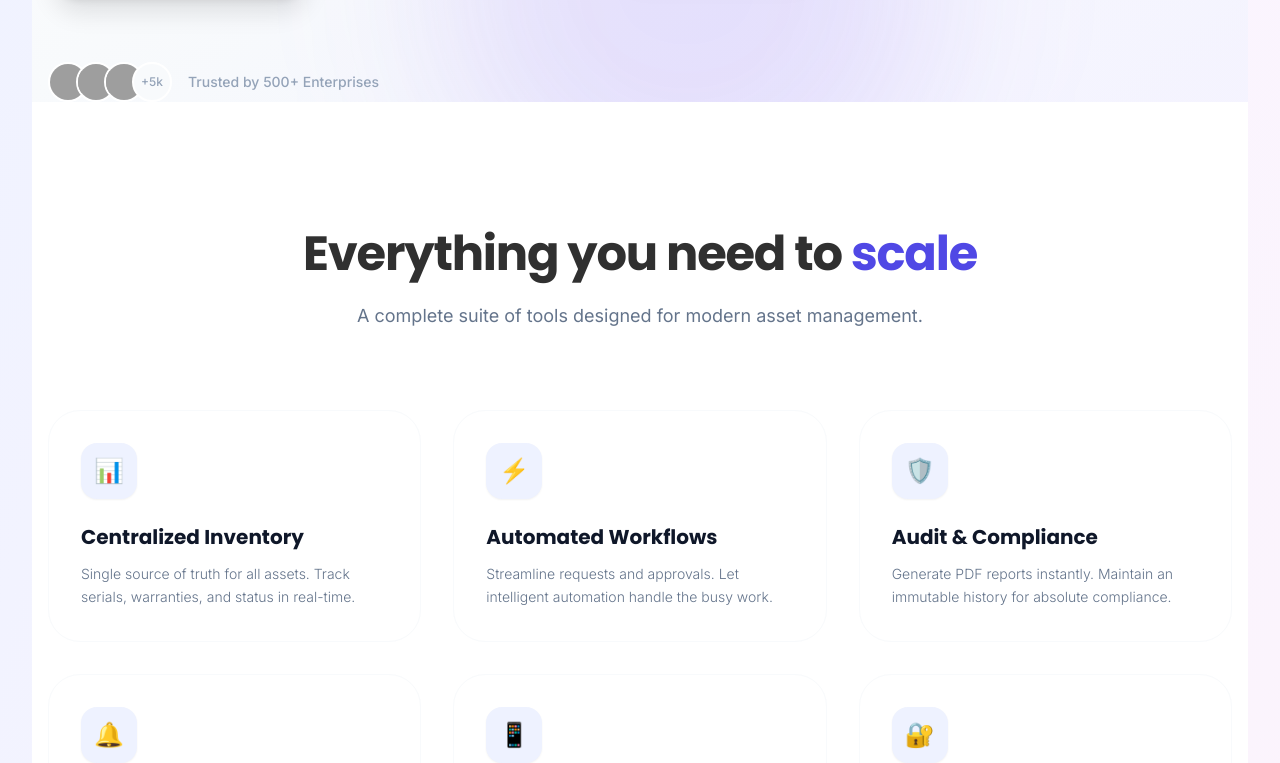
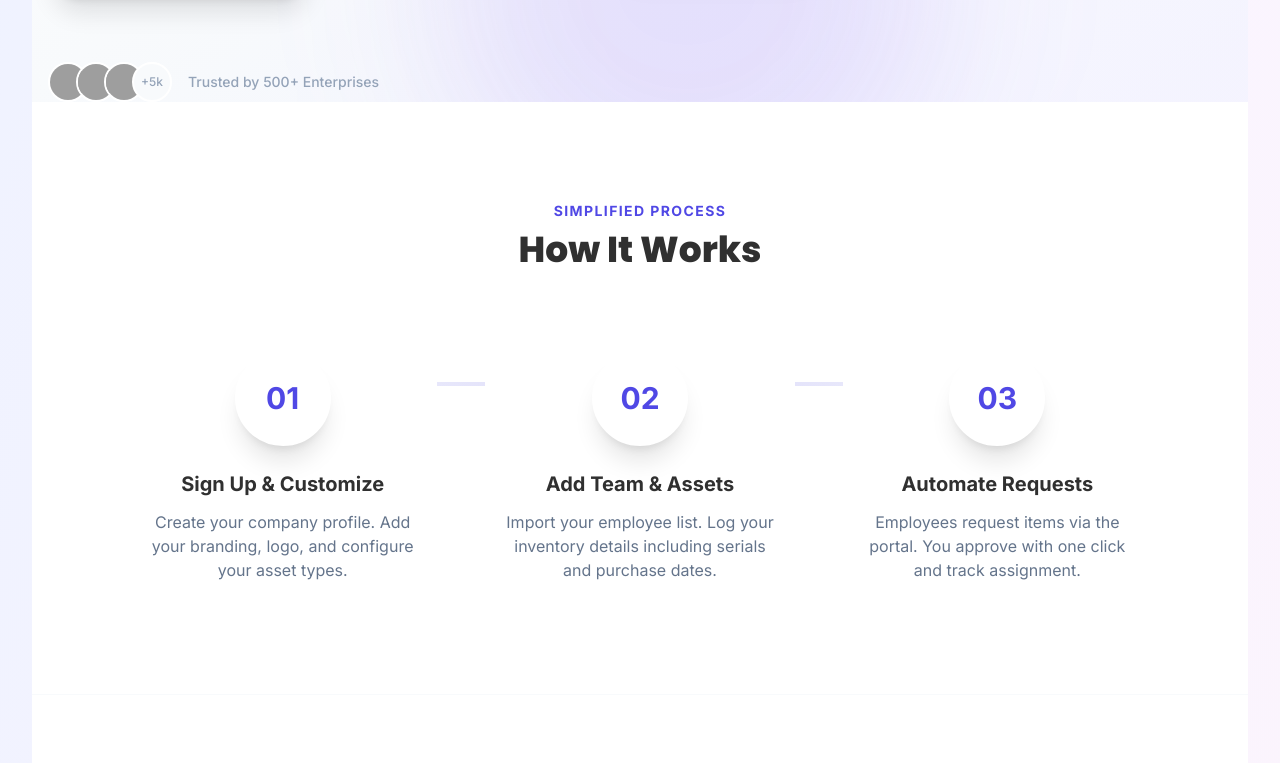
Before and after one commit to cs-rajat/Asset-Verse-Client, a React (Vite) app: page / in a window 1280 px wide. Shown: the part 797-1560 px from the top of the page. Built offline with nearby package versions, Linux system fonts and the light colour scheme; no server answers; grey boxes are pictures that could not be loaded.

Commit message:
extra section added

```diff
--- a/src/components/Footer.jsx
+++ b/src/components/Footer.jsx
@@ -45,10 +45,10 @@ export default function Footer() {
                                 📧 <a href="mailto:support@assetverse.com" className="hover:text-primary">support@assetverse.com</a>
                             </p>
                             <p className="flex items-center gap-2">
-                                📞 <a href="tel:+15550123456" className="hover:text-primary">+1 (555) 012-3456</a>
+                                📞 <a href="tel:+8801710440718" className="hover:text-primary">01710440718</a>
                             </p>
                             <p className="flex items-center gap-2">
-                                📍 123 Corporate Blvd, Tech City
+                                📍 Dhaka Bangladesh
                             </p>
                         </div>
                     </div>
--- a/src/pages/Home.jsx
+++ b/src/pages/Home.jsx
@@ -6,6 +6,7 @@ import API from '../api/api';
 
 export default function Home() {
   const [packages, setPackages] = useState([]);
+  const [activeFaq, setActiveFaq] = useState(null);
 
   React.useEffect(() => {
     API.get('/public/packages')
@@ -22,6 +23,10 @@ export default function Home() {
     hidden: { y: 20, opacity: 0 },
     visible: { y: 0, opacity: 1, transition: { duration: 0.5, ease: "easeOut" } }
   };
+
+  const toggleFaq = (index) => {
+    setActiveFaq(activeFaq === index ? null : index);
+  }
 
   return (
     <div className="flex flex-col font-sans overflow-x-hidden">
@@ -78,7 +83,7 @@ export default function Home() {
             </motion.div>
           </motion.div>
 
-          {/* Hero Visual with Framer Motion */}
+          {/* Hero Visual */}
           <motion.div
             initial={{ opacity: 0, x: 50, rotateY: -10 }}
             animate={{ opacity: 1, x: 0, rotateY: 0 }}
@@ -86,7 +91,6 @@ export default function Home() {
             className="relative hidden lg:block perspective-1000"
           >
             <div className="relative z-20 bg-white/40 backdrop-blur-xl border border-white/50 rounded-[2.5rem] shadow-2xl p-6 transform transition-transform duration-500 hover:rotate-0">
-              <div className="absolute inset-0 bg-gradient-to-br from-white/40 to-transparent rounded-[2.5rem] pointer-events-none"></div>
               {/* Mock UI Content */}
               <div className="bg-white rounded-3xl overflow-hidden shadow-inner h-[400px] flex flex-col">
                 <div className="h-16 border-b flex items-center px-6 justify-between bg-slate-50">
@@ -98,6 +102,7 @@ export default function Home() {
                   <div className="text-xs font-semibold text-slate-400 uppercase tracking-wider">Asset Verse Dashboard</div>
                 </div>
                 <div className="p-6 flex-1 bg-slate-50/50">
+                  {/* ... UI Content ... */}
                   <div className="flex gap-4 mb-6">
                     <div className="w-1/3 h-24 rounded-2xl bg-indigo-50 border border-indigo-100 p-4">
                       <div className="text-indigo-600 font-bold text-2xl">124</div>
@@ -140,7 +145,6 @@ export default function Home() {
                 </div>
               </div>
             </motion.div>
-
             <motion.div
               initial={{ y: 20, opacity: 0 }}
               animate={{ y: 0, opacity: 1 }}
@@ -158,6 +162,36 @@ export default function Home() {
           </motion.div>
         </div>
       </section>
+
+      {/* How It Works Section (NEW) */}
+      <section className="py-24 bg-base-100 border-b border-base-200">
+        <div className="container mx-auto px-4">
+          <div className="text-center mb-16">
+            <span className="text-sm font-bold tracking-widest text-primary uppercase">Simplified Process</span>
+            <h2 className="text-4xl font-black font-heading mt-2">How It Works</h2>
+          </div>
+
+          <div className="grid md:grid-cols-3 gap-12 relative max-w-5xl mx-auto">
+            {/* Connecting Line */}
+            <div className="hidden md:block absolute top-12 left-0 right-0 h-1 bg-gradient-to-r from-base-200 via-primary/20 to-base-200 -z-0"></div>
+
+            {[
+              { step: "01", title: "Sign Up & Customize", desc: "Create your company profile. Add your branding, logo, and configure your asset types." },
+              { step: "02", title: "Add Team & Assets", desc: "Import your employee list. Log your inventory details including serials and purchase dates." },
+              { step: "03", title: "Automate Requests", desc: "Employees request items via the portal. You approve with one click and track assignment." }
+            ].map((item, i) => (
+              <div key={i} className="relative z-10 bg-base-100 p-4 text-center">
+                <div className="w-24 h-24 mx-auto rounded-full bg-white shadow-xl border-4 border-base-100 flex items-center justify-center text-3xl font-black text-primary mb-6">
+                  {item.step}
+                </div>
+                <h3 className="text-xl font-bold mb-3">{item.title}</h3>
+                <p className="text-slate-500">{item.desc}</p>
+              </div>
+            ))}
+          </div>
+        </div>
+      </section>
+
 
       {/* Features Showcase Section */}
       <section className="py-32 bg-base-100 relative">
@@ -335,9 +369,38 @@ export default function Home() {
         </div>
       </section>
 
-      {/* CTA Section */}
-      <section className="py-32 bg-white text-center">
-        <div className="container mx-auto px-4">
+      {/* FAQ Section (NEW) */}
+      <section className="py-24 bg-white">
+        <div className="container mx-auto px-4 max-w-3xl">
+          <div className="text-center mb-12">
+            <h2 className="text-3xl font-bold font-heading">Frequently Asked Questions</h2>
+          </div>
+
+          <div className="space-y-4">
+            {[
+              { q: "Is there a free trial?", a: "Yes! All new companies can sign up for the Basic plan's free trial features to test the platform." },
+              { q: "Can I upgrade my package later?", a: "Absolutely. You can upgrade from the HR Dashboard at any time instantly." },
+              { q: "Is my data secure?", a: "We use banking-grade encryption and strict access controls to ensure your asset data is completely safe." },
+              { q: "How do employees join?", a: "You can add employees manually or invite them via email. They will get a link to set up their portal." }
+            ].map((faq, i) => (
+              <div key={i} className="collapse collapse-plus bg-base-100 border border-base-200 rounded-xl">
+                <input type="radio" name="my-accordion-3" checked={activeFaq === i} onChange={() => toggleFaq(i)} />
+                <div className="collapse-title text-lg font-medium">
+                  {faq.q}
+                </div>
+                <div className="collapse-content">
+                  <p className="text-slate-500">{faq.a}</p>
+                </div>
+              </div>
+            ))}
+          </div>
+        </div>
+      </section>
+
+      {/* CTA Section (Modified with Contact) */}
+      <section className="py-32 bg-slate-50 text-center relative overflow-hidden">
+        <div className="absolute inset-0 bg-gradient-to-b from-transparent to-indigo-50/50"></div>
+        <div className="container mx-auto px-4 relative z-10">
           <motion.div
             initial={{ scale: 0.9, opacity: 0 }}
             whileInView={{ scale: 1, opacity: 1 }}
@@ -348,11 +411,22 @@ export default function Home() {
             <div className="relative z-10">
               <h2 className="text-4xl md:text-6xl font-black font-heading mb-8">Ready to modernize?</h2>
               <p className="text-xl text-indigo-100 mb-10 max-w-2xl mx-auto">Join thousands of HR managers who have switched to a smarter way of working.</p>
-              <Link to="/register/hr" className="btn bg-white text-indigo-600 btn-lg rounded-full px-12 h-16 text-lg hover:bg-indigo-50 border-0 shadow-xl">
-                Get Started Free
-              </Link>
+
+              <div className="flex flex-wrap justify-center gap-4">
+                <Link to="/register/hr" className="btn bg-white text-indigo-600 btn-lg rounded-full px-12 h-16 text-lg hover:bg-indigo-50 border-0 shadow-xl">
+                  Get Started Free
+                </Link>
+                <a href="mailto:sales@assetverse.com" className="btn btn-outline border-white text-white hover:bg-white hover:text-indigo-600 btn-lg rounded-full px-8 h-16 text-lg">
+                  Contact Sales
+                </a>
+              </div>
             </div>
           </motion.div>
+
+          {/* Contact Strip */}
+          <div className="mt-12 text-slate-500 text-sm">
+            <p>For enterprise inquiries, call us at <span className="font-bold text-neutral">01710440718</span> or <span className="font-bold text-neutral">Dhaka Bangladesh</span></p>
+          </div>
         </div>
       </section>
     </div>
```
